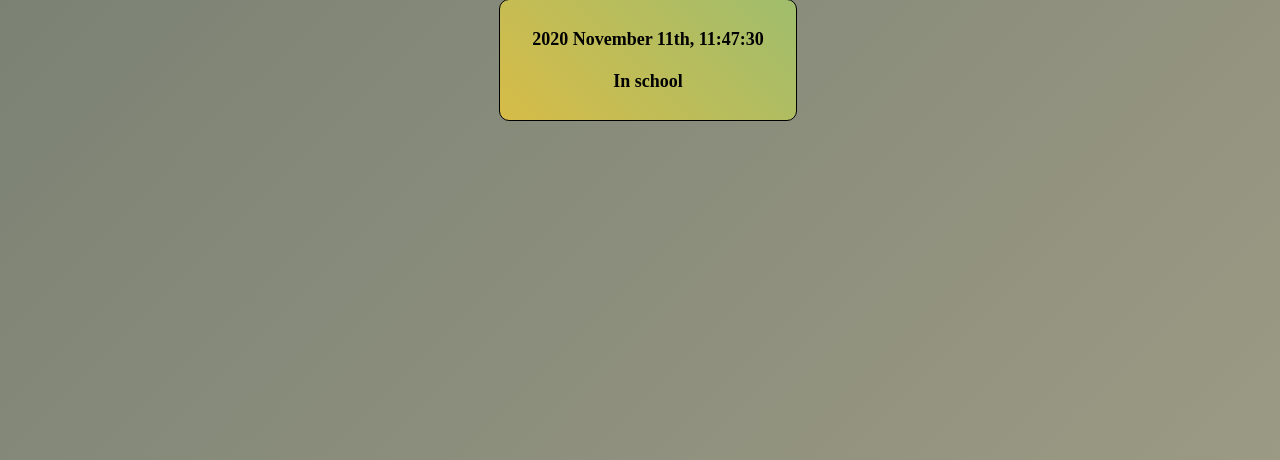
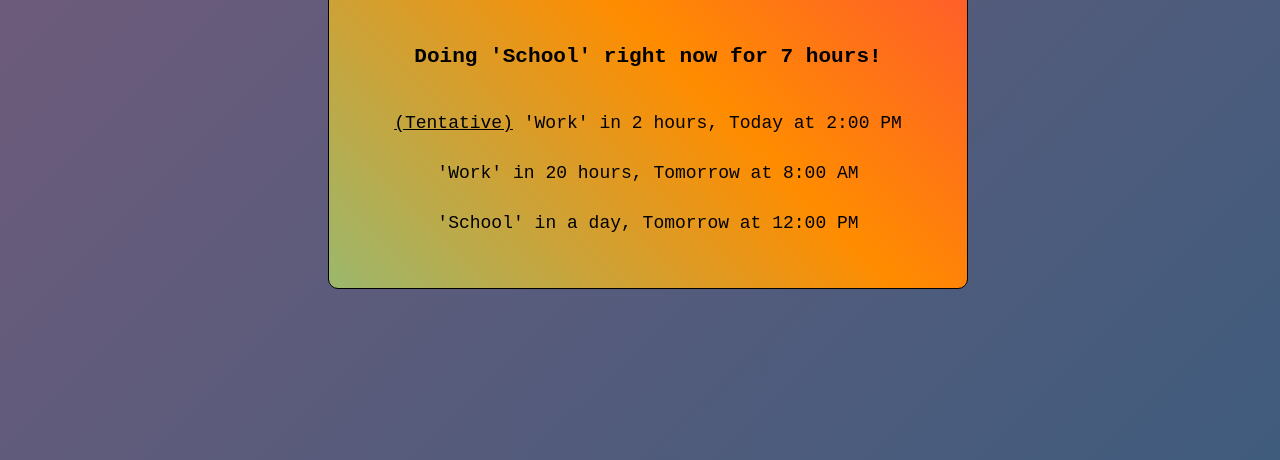
Before and after one commit to szeplakig/SchoolOrNot, a plain HTML site: page index.html in a window 1280 px wide. Shown: the part 348-808 px from the top of the page. Drawn offline with nearby package versions, Linux system fonts and the light colour scheme.

Commit message:
better timetable and display

```diff
--- a/index.html
+++ b/index.html
@@ -5,216 +5,18 @@
     <meta name="viewport" content="width=device-width, initial-scale=1.0" />
     <title>SchoolOrNot</title>
 
-    <style>
-      html {
-        width: 100%;
-        height: 100%;
-        overflow: hidden;
-      }
-      body {
-        position: relative;
-        min-width: 100%;
-        min-height: 100%;
-      }
-
-      .info {
-        position: absolute;
-        top: 50%;
-        left: 50%;
-        transform: translate(-50%, -50%);
-        width: 20%;
-        height: 10%;
-        padding: 20px;
-
-        text-align: center;
-        display: flex;
-        justify-content: center;
-        align-content: center;
-        flex-direction: column;
-
-        border: 1px solid black;
-        border-radius: 10px;
-        font-size: large;
-        font-weight: bold;
-      }
-
-      .infoyes {
-        background: #fc4a1a; /* fallback for old browsers */
-        background: -webkit-linear-gradient(
-          45deg,
-          #f7b733,
-          #ff6f47
-        ); /* Chrome 10-25, Safari 5.1-6 */
-        background: linear-gradient(
-          45deg,
-          #f7b733,
-          #ff6f47
-        ); /* W3C, IE 10+/ Edge, Firefox 16+, Chrome 26+, Opera 12+, Safari 7+ */
-        background-size: 400% 400%;
-        -webkit-animation: scrolling 60s ease infinite;
-        -moz-animation: scrolling 60s ease infinite;
-        -o-animation: scrolling 60s ease infinite;
-        animation: scrolling 60s ease infinite;
-      }
-
-      .infono {
-        background: #22c1c3; /* fallback for old browsers */
-        background: -webkit-linear-gradient(
-          45deg,
-          #fdbb2d,
-          #22c1c3
-        ); /* Chrome 10-25, Safari 5.1-6 */
-        background: linear-gradient(
-          45deg,
-          #fdbb2d,
-          #22c1c3
-        ); /* W3C, IE 10+/ Edge, Firefox 16+, Chrome 26+, Opera 12+, Safari 7+ */
-
-        background-size: 400% 400%;
-        -webkit-animation: scrolling 60s ease infinite;
-        -moz-animation: scrolling 60s ease infinite;
-        -o-animation: scrolling 60s ease infinite;
-        animation: scrolling 60s ease infinite;
-      }
-
-      .yes {
-        background: #4ac29a; /* fallback for old browsers */
-        background: -webkit-linear-gradient(
-          -45deg,
-          #bdfff3,
-          #4ac29a
-        ); /* Chrome 10-25, Safari 5.1-6 */
-        background: linear-gradient(
-          -45deg,
-          #bdfff3,
-          #4ac29a
-        ); /* W3C, IE 10+/ Edge, Firefox 16+, Chrome 26+, Opera 12+, Safari 7+ */
-
-        background-size: 400% 400%;
-        -webkit-animation: scrolling 60s ease infinite;
-        -moz-animation: scrolling 60s ease infinite;
-        -o-animation: scrolling 60s ease infinite;
-        animation: scrolling 60s ease infinite;
-      }
-
-      .no {
-        background: #3e5151; /* fallback for old browsers */
-        background: -webkit-linear-gradient(
-          -45deg,
-          #decba4,
-          #455a5a
-        ); /* Chrome 10-25, Safari 5.1-6 */
-        background: linear-gradient(
-          -45deg,
-          #decba4,
-          #455a5a
-        ); /* W3C, IE 10+/ Edge, Firefox 16+, Chrome 26+, Opera 12+, Safari 7+ */
-        background-size: 400% 400%;
-        -webkit-animation: scrolling 60s ease infinite;
-        -moz-animation: scrolling 60s ease infinite;
-        -o-animation: scrolling 60s ease infinite;
-        animation: scrolling 60s ease infinite;
-      }
-      @-webkit-keyframes scrolling {
-        0% {
-          background-position: 0% 91%;
-        }
-        50% {
-          background-position: 100% 10%;
-        }
-        100% {
-          background-position: 0% 91%;
-        }
-      }
-      @-moz-keyframes scrolling {
-        0% {
-          background-position: 0% 91%;
-        }
-        50% {
-          background-position: 100% 10%;
-        }
-        100% {
-          background-position: 0% 91%;
-        }
-      }
-      @-o-keyframes scrolling {
-        0% {
-          background-position: 0% 91%;
-        }
-        50% {
-          background-position: 100% 10%;
-        }
-        100% {
-          background-position: 0% 91%;
-        }
-      }
-      @keyframes scrolling {
-        0% {
-          background-position: 0% 91%;
-        }
-        50% {
-          background-position: 100% 10%;
-        }
-        100% {
-          background-position: 0% 91%;
-        }
-      }
-    </style>
+    <link rel="stylesheet" href="style.css" />
   </head>
-  <body class="no">
-    <div id="info" class="info infono"></div>
+  <body class="bggradient">
+    <div id="info" class="info infogradient">
+      HelloHelloHelloHelloHelloHelloHello
+      <br />
+      HelloHelloHelloHelloHello
+      <br />
+      HelloHelloHello
+    </div>
 
     <script src="https://cdnjs.cloudflare.com/ajax/libs/moment.js/2.29.1/moment.min.js"></script>
-    <script>
-      const timeTable = {
-        Monday: (hour, minute) => {
-          if (12 < hour && hour < 16) return true;
-          else return false;
-        },
-        Tuesday: (hour, minute) => {
-          if ((8 < hour && hour < 10) || (13 < hour && hour < 15)) return true;
-          else return false;
-        },
-        Wednesday: (hour, minute) => {
-          if (8 < hour && hour < 19) return true;
-          else return false;
-        },
-        Thursday: (hour, minute) => {
-          if (12 < hour && hour < 16) return true;
-          else return false;
-        },
-        Friday: (hour, minute) => {
-          if (8 < hour && hour < 12) return true;
-          else return false;
-        },
-        Saturday: (hour, minute) => {
-          return false;
-        },
-        Sunday: (hour, minute) => {
-          return false;
-        },
-      };
-      function draw() {
-        const day = moment().format("dddd");
-        const hour = parseInt(moment().format("H"));
-        const minute = parseInt(moment().format("mm"));
-        const inSchool = timeTable[day](hour, minute);
-        const info = document.getElementById("info");
-        info.innerHTML = `${moment().format("YYYY MMMM Do, H:mm:ss")}<br><br>${
-          inSchool ? "In school" : "Not in school"
-        }`;
-        document.body.classList.replace(
-          inSchool ? "yes" : "no",
-          inSchool ? "no" : "yes"
-        );
-        info.classList.replace(
-          inSchool ? "infoyes" : "infono",
-          inSchool ? "infono" : "infoyes"
-        );
-      }
-
-      draw();
-      setInterval(draw, 1000);
-    </script>
+    <script src="index.js"></script>
   </body>
 </html>
--- /dev/null
+++ b/index.js
@@ -0,0 +1,107 @@
+const days = [
+  "Monday",
+  "Tuesday",
+  "Wednesday",
+  "Thursday",
+  "Friday",
+  "Saturday",
+  "Sunday",
+];
+
+const timeTable = {
+  Monday: {
+    School: [{ from: "12:00:00", to: "16:00:00" }],
+    Work: [{ from: "08:00:00", to: "12:00:00" }],
+  },
+  Tuesday: {
+    School: [
+      { from: "08:00:00", to: "10:00:00" },
+      { from: "13:00:00", to: "15:00:00" },
+    ],
+    Work: [
+      { from: "10:00:00", to: "13:00:00" },
+      { from: "13:00:00", to: "15:00:00", tentative: true },
+      { from: "15:00:00", to: "17:00:00" },
+    ],
+  },
+  Wednesday: {
+    School: [{ from: "08:00:00", to: "19:15:00" }],
+    Work: [{ from: "14:00:00", to: "16:00:00", tentative: true }],
+  },
+  Thursday: {
+    School: [{ from: "12:00:00", to: "16:00:00" }],
+    Work: [
+      { from: "08:00:00", to: "12:00:00" },
+      { from: "12:00:00", to: "14:00:00", tentative: true },
+    ],
+  },
+  Friday: {
+    School: [{ from: "08:00:00", to: "12:00:00" }],
+    Work: [{ from: "12:00:00", to: "17:00:00" }],
+  },
+  Saturday: {
+    School: [],
+    Work: [],
+  },
+  Sunday: {
+    School: [],
+    Work: [],
+  },
+};
+
+function draw() {
+  const now = moment();
+  const today = moment().format("dddd");
+  const activities = days
+    .slice(days.indexOf(today))
+    .concat(days.slice(0, days.indexOf(today)))
+    .flatMap((day, offset) =>
+      Object.keys(timeTable[day]).flatMap((activityType) =>
+        timeTable[day][activityType].flatMap((range) => ({
+          from: moment(range.from, "HH:mm:ss").add(offset, "days"),
+          to: moment(range.to, "HH:mm:ss").add(offset, "days"),
+          tentative: range.tentative,
+          type: activityType,
+        }))
+      )
+    )
+    .sort((a, b) => a.from.unix() - b.from.unix());
+
+  const seenTypes = [];
+  const info = document.getElementById("info");
+  info.innerHTML =
+    `<h1>${now.format("Do MMMM YYYY, HH:mm:ss")}</h1><br>` +
+    activities
+      .filter((act) => {
+        let seen = seenTypes.filter((t) => t == act.type).length < 2;
+        if (seen) seenTypes.push(act.type);
+        return seen;
+      })
+      .map((act) => {
+        if (act.tentative) {
+          if (now.isBetween(act.from, act.to)) {
+            return `<h4><u>(Tentative)</u> Doing '${
+              act.type
+            }' right now for ${act.to.fromNow(true)}!</h5>`;
+          } else {
+            return `<h4><u>(Tentative)</u> '${act.type}' ${now.to(
+              act.from
+            )}, ${act.from.calendar()}</h4>`;
+          }
+        } else {
+          if (now.isBetween(act.from, act.to)) {
+            return `<h3>Doing '${act.type}' right now for ${act.to.fromNow(
+              true
+            )}!</h3>`;
+          } else {
+            return `<h4>'${act.type}' ${now.to(
+              act.from
+            )}, ${act.from.calendar()}</h4>`;
+          }
+        }
+      })
+      .join("<br>");
+}
+
+draw();
+setInterval(draw, 1000);
--- /dev/null
+++ b/style.css
@@ -0,0 +1,131 @@
+* {
+  font-family: "Courier New", Courier, monospace;
+}
+
+html {
+  width: 100%;
+  height: 100%;
+  overflow: hidden;
+}
+body {
+  position: relative;
+  min-width: 100%;
+  min-height: 100%;
+}
+
+h1,
+h2,
+h3 {
+  margin: 20px;
+}
+h4,
+h5,
+h6 {
+  margin: 5px;
+  font-weight: normal;
+}
+
+.info {
+  position: absolute;
+  top: 50%;
+  left: 50%;
+  transform: translate(-50%, -50%);
+  padding: 50px 50px;
+
+  text-align: center;
+  display: flex;
+  justify-content: center;
+  align-content: center;
+  flex-direction: column;
+
+  border: 1px solid black;
+  border-radius: 10px;
+  font-size: large;
+}
+
+/*#40E0D0, #FF8C00, #FF0080*/
+
+.infogradient {
+  background: #ff8c00;
+  background: -webkit-linear-gradient(45deg, #40e0d0, #ff8c00, #ff0080);
+  background: linear-gradient(45deg, #40e0d0, #ff8c00, #ff0080);
+
+  background-position: 0% 0%;
+  background-size: 200% 200%;
+  -webkit-animation: scrolling 30s ease infinite;
+  -moz-animation: scrolling 30s ease infinite;
+  -o-animation: scrolling 30s ease infinite;
+  animation: scrolling 30s ease infinite;
+}
+
+/*#355c7d, #6c5b7b, #c06c84*/
+
+.bggradient {
+  background: #6c5b7b;
+  background: -webkit-linear-gradient(-45deg, #355c7d, #6c5b7b, #c06c84);
+  background: linear-gradient(-45deg, #355c7d, #6c5b7b, #c06c84);
+
+  background-position: 10% 10%;
+  background-size: 200% 200%;
+  -webkit-animation: scrolling 30s ease infinite;
+  -moz-animation: scrolling 30s ease infinite;
+  -o-animation: scrolling 30s ease infinite;
+  animation: scrolling 30s ease infinite;
+}
+
+@-webkit-keyframes scrolling {
+  0% {
+    background-position: 10% 90%;
+  }
+  33% {
+    background-position: 90% 90%;
+  }
+  66% {
+    background-position: 90% 10%;
+  }
+  100% {
+    background-position: 10% 10%;
+  }
+}
+@-moz-keyframes scrolling {
+  0% {
+    background-position: 10% 90%;
+  }
+  33% {
+    background-position: 90% 90%;
+  }
+  66% {
+    background-position: 90% 10%;
+  }
+  100% {
+    background-position: 10% 10%;
+  }
+}
+@-o-keyframes scrolling {
+  0% {
+    background-position: 10% 90%;
+  }
+  33% {
+    background-position: 90% 90%;
+  }
+  66% {
+    background-position: 90% 10%;
+  }
+  100% {
+    background-position: 10% 10%;
+  }
+}
+@keyframes scrolling {
+  0% {
+    background-position: 10% 90%;
+  }
+  33% {
+    background-position: 90% 90%;
+  }
+  66% {
+    background-position: 90% 10%;
+  }
+  100% {
+    background-position: 10% 10%;
+  }
+}
```
